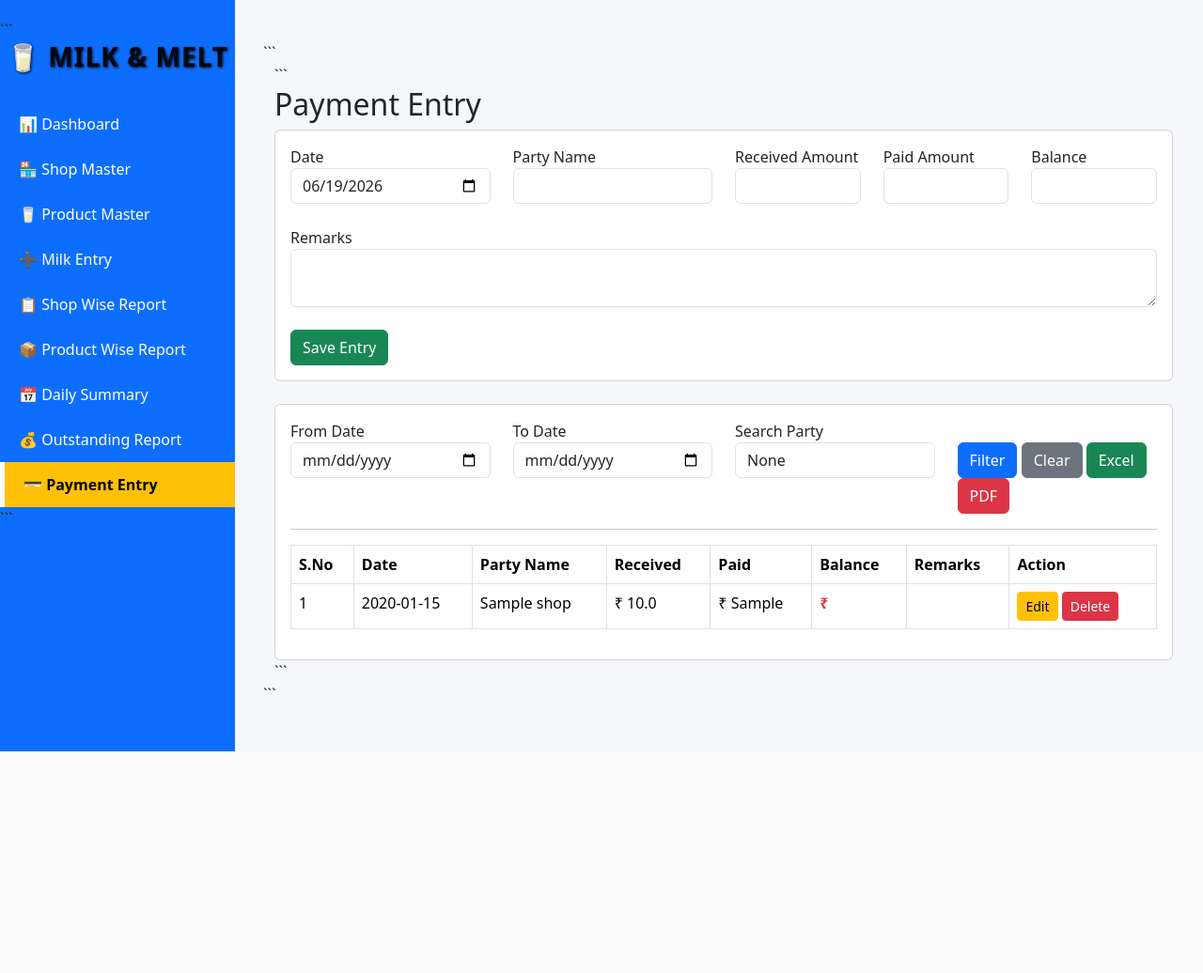
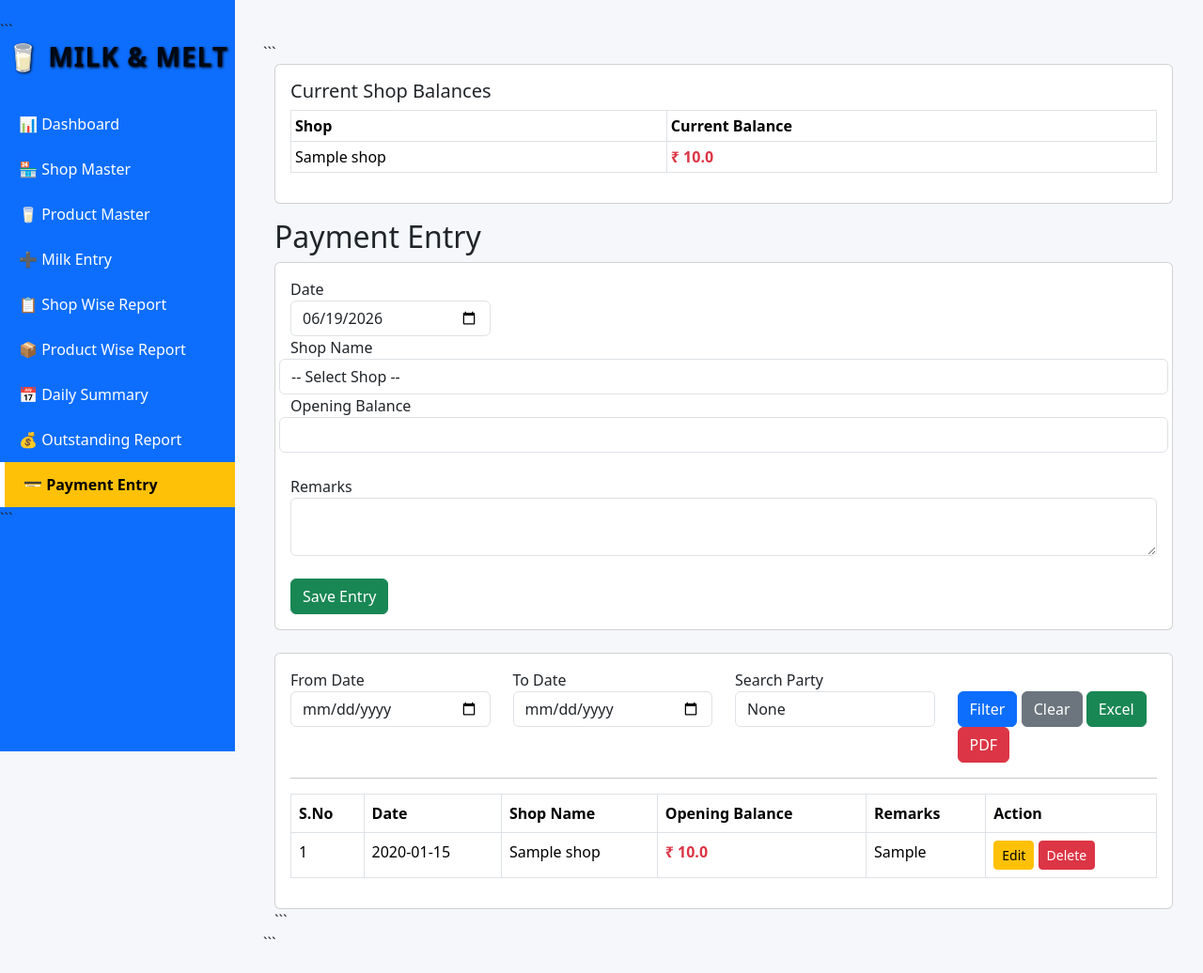
Before and after one commit to mhariprasath-28/Milk-Software, a Flask app: page /payment-entry in a window 1280 px wide. Shown: the whole page at 94% size. Before the commit the page ends 800 px from the top, so only its background shows below. Run offline with Flask 3, Linux system fonts and the light colour scheme; tables that the repository leaves empty hold one stand-in row (values such as "Sample post").

Commit message:
Update payment_entry.html

````diff
--- a/templates/payment_entry.html
+++ b/templates/payment_entry.html
@@ -4,8 +4,27 @@
 
 <div class="container-fluid">
 
-```
-<h2>Payment Entry</h2>
+<div class="card p-3 mb-3">
+    <h5>Current Shop Balances</h5>
+    <table class="table table-sm table-bordered">
+        <thead>
+            <tr>
+                <th>Shop</th>
+                <th>Current Balance</th>
+            </tr>
+        </thead>
+        <tbody>
+            {% for shop_name, balance in shop_balances %}
+            <tr>
+                <td>{{ shop_name }}</td>
+                <td class="{% if balance > 0 %}text-danger fw-bold{% endif %}">
+                    ₹ {{ balance }}
+                </td>
+            </tr>
+            {% endfor %}
+        </tbody>
+    </table>
+</div>  <h2>Payment Entry</h2>
 
 <div class="card p-3">
 
@@ -22,39 +41,22 @@
                        required>
             </div>
 
-            <div class="col-md-3">
-                <label>Party Name</label>
-                <input type="text"
-                       name="person_name"
-                       class="form-control"
-                       required>
-            </div>
+            <label>Shop Name</label>
+<select name="shop_id" class="form-control" required>
+    <option value="" selected disabled>-- Select Shop --</option>
+    {% for shop in shops %}
+    <option value="{{ shop[0] }}">
+        {{ shop[1] }}
+    </option>
+    {% endfor %}
+</select>
 
-            <div class="col-md-2">
-                <label>Received Amount</label>
+<br>
+
+<label>Opening Balance</label>
 <input type="number"
-                       id="received"
-                       name="received_amount"
+       name="opening_balance"
        class="form-control">
-            </div>
-
-            <div class="col-md-2">
-                <label>Paid Amount</label>
-                <input type="number"
-                       id="paid"
-                       name="paid_amount"
-                       class="form-control">
-            </div>
-
-            <div class="col-md-2">
-                <label>Balance</label>
-                <input type="number"
-                       id="balance"
-                       name="balance_amount"
-                       class="form-control"
-                       readonly>
-            </div>
-
         </div>
 
         <br>
@@ -141,18 +143,14 @@
     <table class="table table-bordered table-hover">
 
     <thead>
-
         <tr>
             <th>S.No</th>
             <th>Date</th>
-                <th>Party Name</th>
-                <th>Received</th>
-                <th>Paid</th>
-                <th>Balance</th>
+            <th>Shop Name</th>
+            <th>Opening Balance</th>
             <th>Remarks</th>
             <th>Action</th>
         </tr>
-
     </thead>
 
     <tbody>
@@ -160,25 +158,19 @@
         {% for row in payments %}
 
         <tr>
-
             <td>{{ loop.index }}</td>
             <td>{{ row[1] }}</td>
             <td>{{ row[2] }}</td>
 
-                <td>₹ {{ row[3] }}</td>
-
-                <td>₹ {{ row[4] }}</td>
-
             <td>
                 <span class="text-danger fw-bold">
-                        ₹ {{ row[5] }}
+                    ₹ {{ row[3] }}
                 </span>
             </td>
 
-                <td>{{ row[6] }}</td>
+            <td>{{ row[4] }}</td>
 
             <td>
-
                 <a href="/edit-payment/{{ row[0] }}"
                    class="btn btn-warning btn-sm">
                     Edit
@@ -189,9 +181,7 @@
                    onclick="return confirm('Delete this entry?')">
                     Delete
                 </a>
-
             </td>
-
         </tr>
 
         {% endfor %}
@@ -199,7 +189,6 @@
     </tbody>
 
 </table>
-
 </div>
 ```
 
````
Lines whose indentation alone changed are shown as unchanged.
